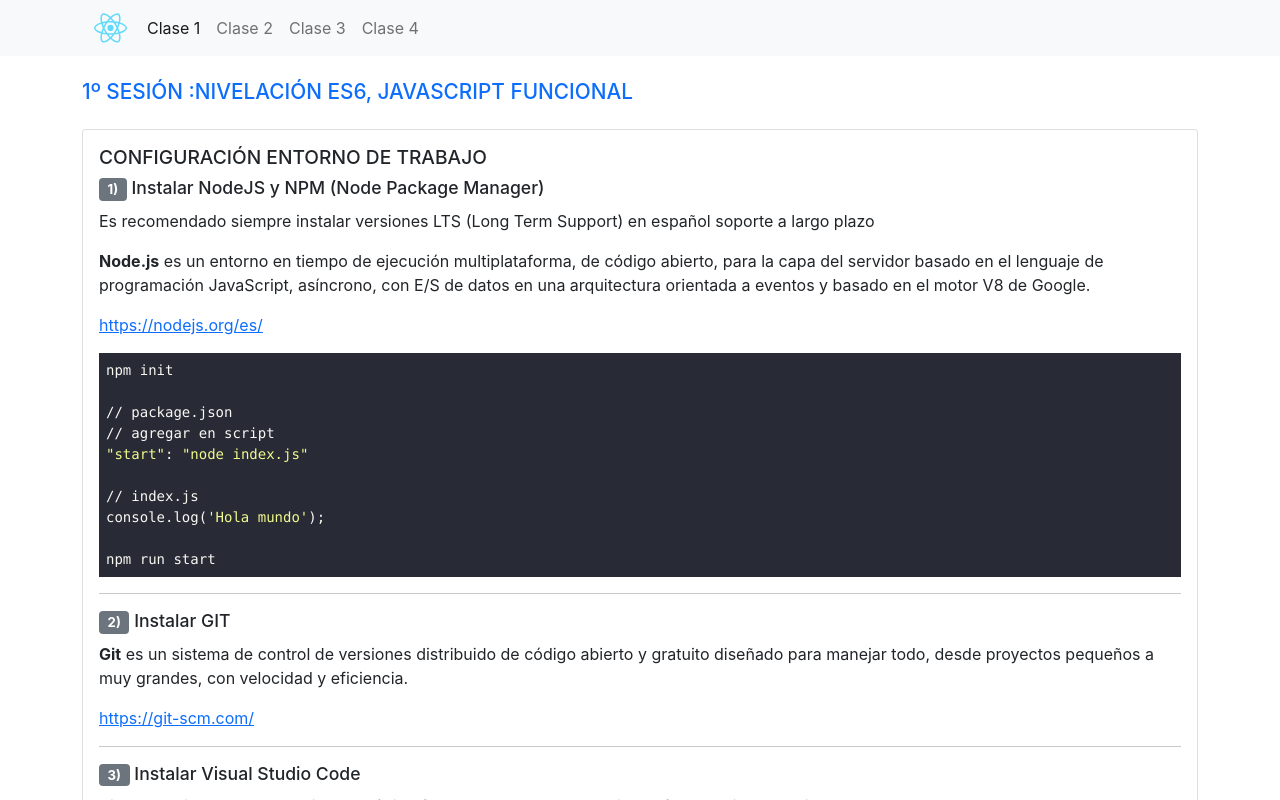
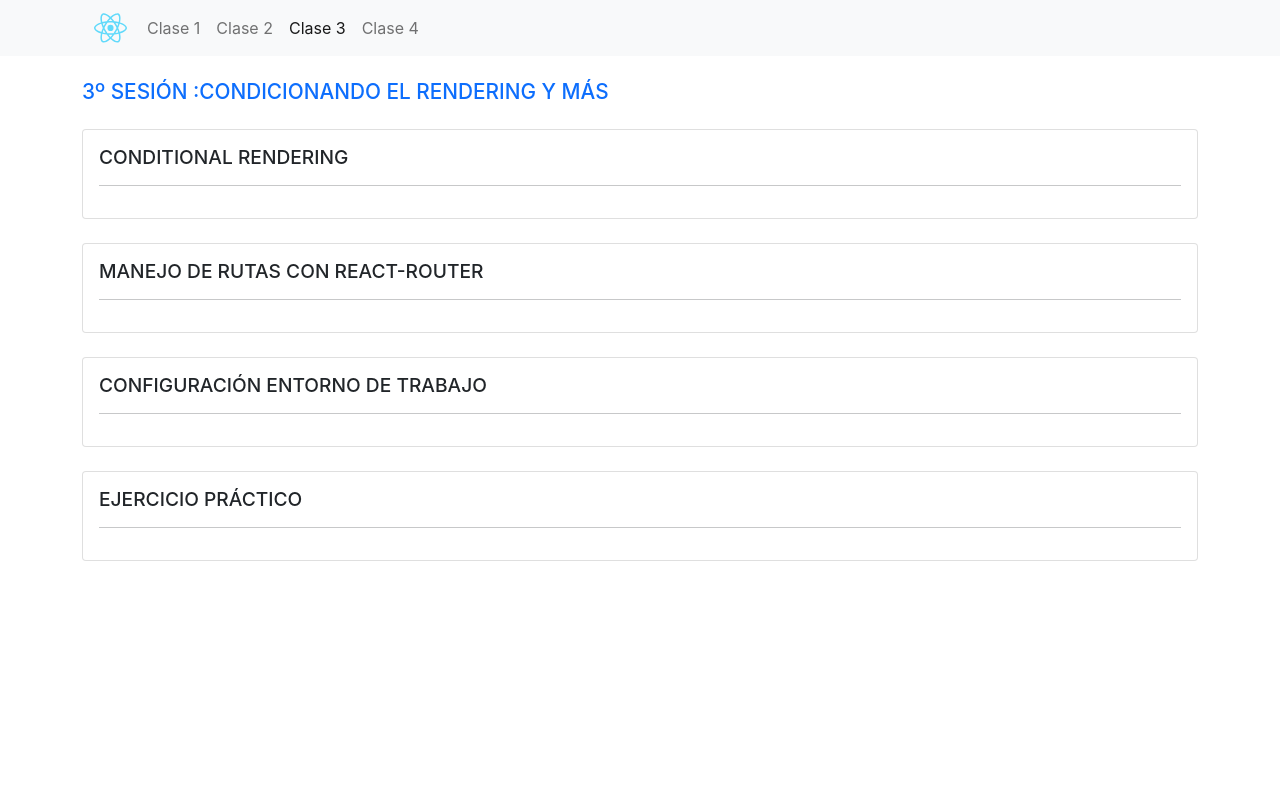
Before and after one commit to docentedev/curso-react-js, a React (Create React App) app: page /clase-3 in a window 1280 px wide. Shown: the top 800 px of the page. Built offline with nearby package versions, Linux system fonts and the light colour scheme.

Commit message:
Refactor pages, add react-router

```diff
--- a/package.json
+++ b/package.json
@@ -12,6 +12,7 @@
     "react": "^17.0.1",
     "react-dom": "^17.0.1",
     "react-markdown": "^5.0.3",
+    "react-router-dom": "^5.2.0",
     "react-scripts": "4.0.3",
     "web-vitals": "^1.0.1"
   },
--- a/src/App.js
+++ b/src/App.js
@@ -1,29 +1,35 @@
 import React from 'react'
-import hljs from 'highlight.js';
-import LogoSvg from './logo.svg';
-import Info from './Info.json';
-import './App.css';
-import Clase01 from './Clase01/Clas01';
-import Clase02 from './Clase02/Clase02';
-import Clase03 from './Clase03/Clase03';
-import Clase04 from './Clase04/Clase04';
+import hljs from 'highlight.js'
+import {
+  Switch,
+  Route,
+  NavLink,
+  useLocation,
+} from 'react-router-dom'
+import LogoSvg from './logo.svg'
+import Info from './Info.json'
+import './App.css'
+import Clase01 from './Clase01/Clas01'
+import Clase02 from './Clase02/Clase02'
+import Clase03 from './Clase03/Clase03'
+import Clase04 from './Clase04/Clase04'
 
-const NavItem = ({ clase, n, wrapperSetClase }) => (
+const NavItem = ({ to, n }) => (
   <li className="nav-item">
-    <div className={`nav-link ${clase === n && 'active'}`} aria-current="page" onClick={wrapperSetClase(n)}>Clase {n}</div>
+    <NavLink
+      className="nav-link"
+      activeClassName="active"
+      exact
+      to={to}
+    >Clase {n}</NavLink>
   </li>
 )
 
 function App() {
+  const location = useLocation()
   React.useEffect(() => {
-    hljs.highlightAll();
-  })
-
-  const [clase, setClase] = React.useState(1)
-
-  const wrapperSetClase = (n) => () => {
-    setClase(n)
-  }
+    if (location) hljs.highlightAll()
+  }, [location])
 
   return (
     <>
@@ -35,23 +41,33 @@ function App() {
                 <li>
                   <img src={LogoSvg} alt="React" width="57" height="40" />
                 </li>
-                <NavItem clase={clase} n={1} wrapperSetClase={wrapperSetClase} />
-                <NavItem clase={clase} n={2} wrapperSetClase={wrapperSetClase} />
-                <NavItem clase={clase} n={3} wrapperSetClase={wrapperSetClase} />
-                <NavItem clase={clase} n={4} wrapperSetClase={wrapperSetClase} />
+                <NavItem to="/" n={1} />
+                <NavItem to="/clase-2" n={2} />
+                <NavItem to="/clase-3" n={3} />
+                <NavItem to="/clase-4" n={4} />
               </ul>
             </div>
           </div>
         </div>
       </nav>
       <div className="App container mt-4">
-        {clase === 1 && <Clase01 info={Info.clase01} />}
-        {clase === 2 && <Clase02 info={Info.clase02} />}
-        {clase === 3 && <Clase03 info={Info.clase03} />}
-        {clase === 4 && <Clase04 info={Info.clase04} />}
+        <Switch>
+          <Route exact path="/">
+            <Clase01 info={Info.clase01} />
+          </Route>
+          <Route path="/clase-2">
+            <Clase02 info={Info.clase02} />
+          </Route>
+          <Route path="/clase-3">
+            <Clase03 info={Info.clase03} />
+          </Route>
+          <Route path="/clase-4">
+            <Clase04 info={Info.clase04} />
+          </Route>
+        </Switch>
       </div>
     </>
-  );
+  )
 }
 
-export default App;
+export default App
--- a/src/index.js
+++ b/src/index.js
@@ -1,14 +1,19 @@
-import React from 'react';
-import ReactDOM from 'react-dom';
+import React from 'react'
+import ReactDOM from 'react-dom'
+import {
+  BrowserRouter as Router,
+} from 'react-router-dom'
 import 'bootstrap/dist/css/bootstrap.min.css'
 import 'highlight.js/styles/dracula.css'
-import './index.css';
-import App from './App';
-import reportWebVitals from './reportWebVitals';
+import './index.css'
+import App from './App'
+import reportWebVitals from './reportWebVitals'
 
 ReactDOM.render(
   <React.StrictMode>
-    <App />
+    <Router>
+      <App />
+    </Router>
   </React.StrictMode>,
   document.getElementById('root')
 );
@@ -16,4 +21,4 @@ ReactDOM.render(
 // If you want to start measuring performance in your app, pass a function
 // to log results (for example: reportWebVitals(console.log))
 // or send to an analytics endpoint. Learn more: https://bit.ly/CRA-vitals
-reportWebVitals();
+reportWebVitals()
```
Also changed, not shown: src/Clase01/Clas01.jsx (+4 -4 lines), src/Clase02/Clase02.jsx (+4 -4 lines), src/Clase03/Clase03.jsx (+4 -4 lines), src/Clase04/Clase04.jsx (+4 -4 lines), 2 other files (tests, documents, lock files or other folders).
